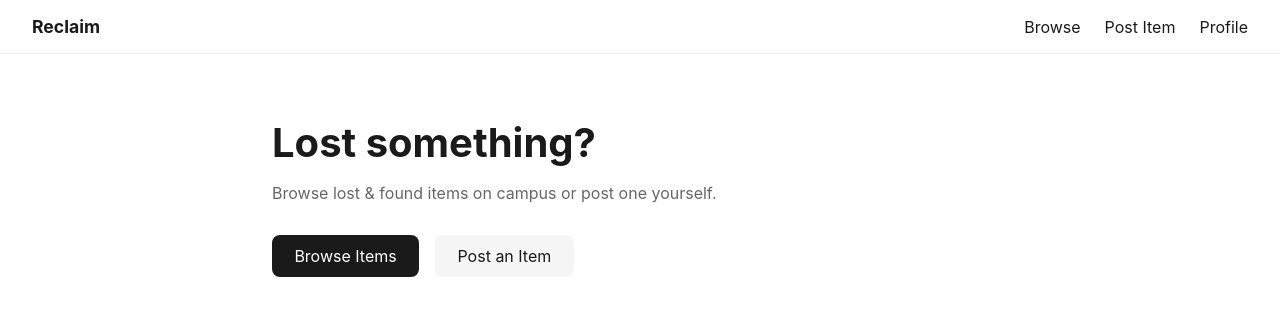
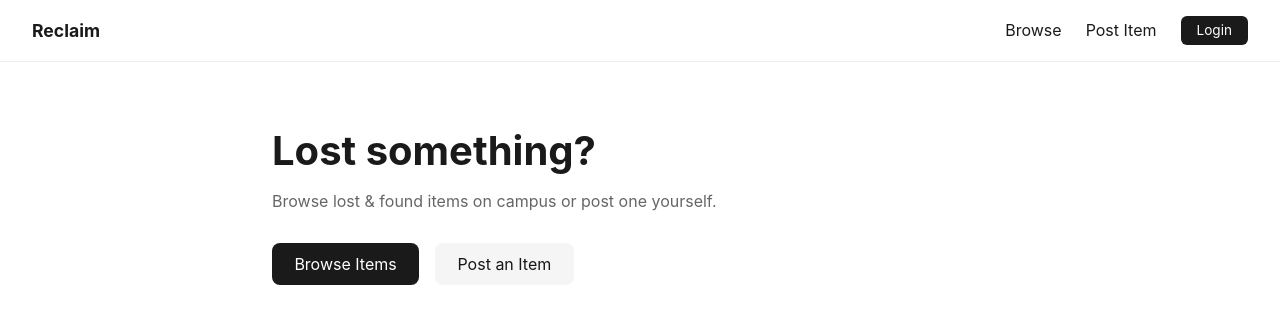
Before and after one commit to garvitdhuran/Reclaim, a React (Vite) app in the folder reclaim/: page / in a window 1280 px wide. Shown: the top 324 px of the page. Built offline with nearby package versions, Linux system fonts and the light colour scheme.

Commit message:
user authentication done

```diff
--- a/reclaim/src/App.jsx
+++ b/reclaim/src/App.jsx
@@ -5,6 +5,8 @@ import Browse from './pages/Browse'
 import PostItem from './pages/PostItem'
 import ItemDetails from './pages/ItemDetails'
 import Profile from './pages/Profile'
+import Login from './pages/Login'
+import Signup from './pages/Signup'
 
 function App() {
   return (
@@ -16,6 +18,8 @@ function App() {
         <Route path="/post" element={<PostItem />} />
         <Route path="/item/:id" element={<ItemDetails />} />
         <Route path="/profile" element={<Profile />} />
+        <Route path="/login" element={<Login />} />
+<Route path="/signup" element={<Signup />} />
       </Routes>
     </BrowserRouter>
   )
--- a/reclaim/src/components/Navbar.jsx
+++ b/reclaim/src/components/Navbar.jsx
@@ -1,6 +1,16 @@
-import { Link } from 'react-router-dom'
+import { Link, useNavigate } from 'react-router-dom'
+import { auth } from '../firebase/config'
+import { signOut } from 'firebase/auth'
 
 function Navbar() {
+  const navigate = useNavigate()
+  const user = auth.currentUser
+
+  const handleLogout = async () => {
+    await signOut(auth)
+    navigate('/login')
+  }
+
   return (
     <nav style={{
       display: 'flex',
@@ -10,10 +20,23 @@ function Navbar() {
       borderBottom: '1px solid #eee'
     }}>
       <Link to="/" style={{ fontWeight: '700', fontSize: '1.1rem' }}>Reclaim</Link>
-      <div style={{ display: 'flex', gap: '1.5rem' }}>
+      <div style={{ display: 'flex', gap: '1.5rem', alignItems: 'center' }}>
         <Link to="/browse">Browse</Link>
         <Link to="/post">Post Item</Link>
-        <Link to="/profile">Profile</Link>
+        {user ? (
+          <>
+            <Link to="/profile">Profile</Link>
+            <button onClick={handleLogout} style={{
+              background: '#f5f5f5', padding: '0.4rem 1rem',
+              borderRadius: '6px', fontSize: '0.85rem'
+            }}>Logout</button>
+          </>
+        ) : (
+          <Link to="/login" style={{
+            background: '#1a1a1a', color: '#fff',
+            padding: '0.4rem 1rem', borderRadius: '6px', fontSize: '0.85rem'
+          }}>Login</Link>
+        )}
       </div>
     </nav>
   )
--- a/reclaim/src/firebase/config.js
+++ b/reclaim/src/firebase/config.js
@@ -0,0 +1,16 @@
+import { initializeApp } from 'firebase/app'
+import { getAuth } from 'firebase/auth'
+import { getFirestore } from 'firebase/firestore'
+
+const firebaseConfig = {
+  apiKey: "AIzaSyCfPFrUlQxTfa9itBeSkrS9KNeYSvs1XwQ",
+  authDomain: "reclaim-f71d2.firebaseapp.com",
+  projectId: "reclaim-f71d2",
+  storageBucket: "reclaim-f71d2.firebasestorage.app",
+  messagingSenderId: "398121066059",
+  appId: "1:398121066059:web:633a28f38098c427f337ce"
+}
+
+const app = initializeApp(firebaseConfig)
+export const auth = getAuth(app)
+export const db = getFirestore(app)
--- a/reclaim/src/pages/Home.jsx
+++ b/reclaim/src/pages/Home.jsx
@@ -15,7 +15,7 @@ function Home() {
           padding: '0.7rem 1.4rem', borderRadius: '8px'
         }}>Browse Items</Link>
         <Link to="/post" style={{
-          background: '#f5f5f5', color: '#1a1a1a',
+          background: '#f5f5f5', color: '#181717ff',
           padding: '0.7rem 1.4rem', borderRadius: '8px'
         }}>Post an Item</Link>
       </div>
--- /dev/null
+++ b/reclaim/src/pages/Login.jsx
@@ -0,0 +1,72 @@
+import { useState } from 'react'
+import { signInWithEmailAndPassword } from 'firebase/auth'
+import { auth } from '../firebase/config'
+import { Link, useNavigate } from 'react-router-dom'
+
+function Login() {
+  const [email, setEmail] = useState('')
+  const [password, setPassword] = useState('')
+  const [error, setError] = useState('')
+  const navigate = useNavigate()
+
+  const handleLogin = async (e) => {
+    e.preventDefault()
+    setError('')
+    try {
+      await signInWithEmailAndPassword(auth, email, password)
+      navigate('/')
+    } catch (err) {
+      setError(err.message)
+    }
+  }
+
+  return (
+    <div style={{ maxWidth: '400px', margin: '5rem auto', padding: '0 2rem' }}>
+      <h2 style={{ marginBottom: '1.5rem', fontWeight: '700' }}>Welcome back</h2>
+      {error && <p style={{ color: 'red', marginBottom: '1rem', fontSize: '0.85rem' }}>{error}</p>}
+      <form onSubmit={handleLogin} style={{ display: 'flex', flexDirection: 'column', gap: '1rem' }}>
+        <input
+          type="email"
+          placeholder="Email"
+          value={email}
+          onChange={(e) => setEmail(e.target.value)}
+          required
+          style={inputStyle}
+        />
+        <input
+          type="password"
+          placeholder="Password"
+          value={password}
+          onChange={(e) => setPassword(e.target.value)}
+          required
+          style={inputStyle}
+        />
+        <button type="submit" style={btnStyle}>Log In</button>
+      </form>
+      <p style={{ marginTop: '1rem', fontSize: '0.9rem', color: '#666' }}>
+        No account? <Link to="/signup" style={{ color: '#1a1a1a', fontWeight: '500' }}>Sign up</Link>
+      </p>
+    </div>
+  )
+}
+
+const inputStyle = {
+  padding: '0.75rem 1rem',
+  borderRadius: '8px',
+  border: '1px solid #e0e0e0',
+  fontSize: '0.95rem',
+  outline: 'none',
+  width: '100%'
+}
+
+const btnStyle = {
+  padding: '0.75rem',
+  background: '#1a1a1a',
+  color: '#fff',
+  borderRadius: '8px',
+  fontSize: '0.95rem',
+  fontWeight: '500',
+  cursor: 'pointer'
+}
+
+export default Login
--- /dev/null
+++ b/reclaim/src/pages/Signup.jsx
@@ -0,0 +1,72 @@
+import { useState } from 'react'
+import { createUserWithEmailAndPassword } from 'firebase/auth'
+import { auth } from '../firebase/config'
+import { Link, useNavigate } from 'react-router-dom'
+
+function Signup() {
+  const [email, setEmail] = useState('')
+  const [password, setPassword] = useState('')
+  const [error, setError] = useState('')
+  const navigate = useNavigate()
+
+  const handleSignup = async (e) => {
+    e.preventDefault()
+    setError('')
+    try {
+      await createUserWithEmailAndPassword(auth, email, password)
+      navigate('/')
+    } catch (err) {
+      setError(err.message)
+    }
+  }
+
+  return (
+    <div style={{ maxWidth: '400px', margin: '5rem auto', padding: '0 2rem' }}>
+      <h2 style={{ marginBottom: '1.5rem', fontWeight: '700' }}>Create account</h2>
+      {error && <p style={{ color: 'red', marginBottom: '1rem', fontSize: '0.85rem' }}>{error}</p>}
+      <form onSubmit={handleSignup} style={{ display: 'flex', flexDirection: 'column', gap: '1rem' }}>
+        <input
+          type="email"
+          placeholder="Email"
+          value={email}
+          onChange={(e) => setEmail(e.target.value)}
+          required
+          style={inputStyle}
+        />
+        <input
+          type="password"
+          placeholder="Password"
+          value={password}
+          onChange={(e) => setPassword(e.target.value)}
+          required
+          style={inputStyle}
+        />
+        <button type="submit" style={btnStyle}>Sign Up</button>
+      </form>
+      <p style={{ marginTop: '1rem', fontSize: '0.9rem', color: '#666' }}>
+        Already have an account? <Link to="/login" style={{ color: '#1a1a1a', fontWeight: '500' }}>Log in</Link>
+      </p>
+    </div>
+  )
+}
+
+const inputStyle = {
+  padding: '0.75rem 1rem',
+  borderRadius: '8px',
+  border: '1px solid #e0e0e0',
+  fontSize: '0.95rem',
+  outline: 'none',
+  width: '100%'
+}
+
+const btnStyle = {
+  padding: '0.75rem',
+  background: '#1a1a1a',
+  color: '#fff',
+  borderRadius: '8px',
+  fontSize: '0.95rem',
+  fontWeight: '500',
+  cursor: 'pointer'
+}
+
+export default Signup
```
